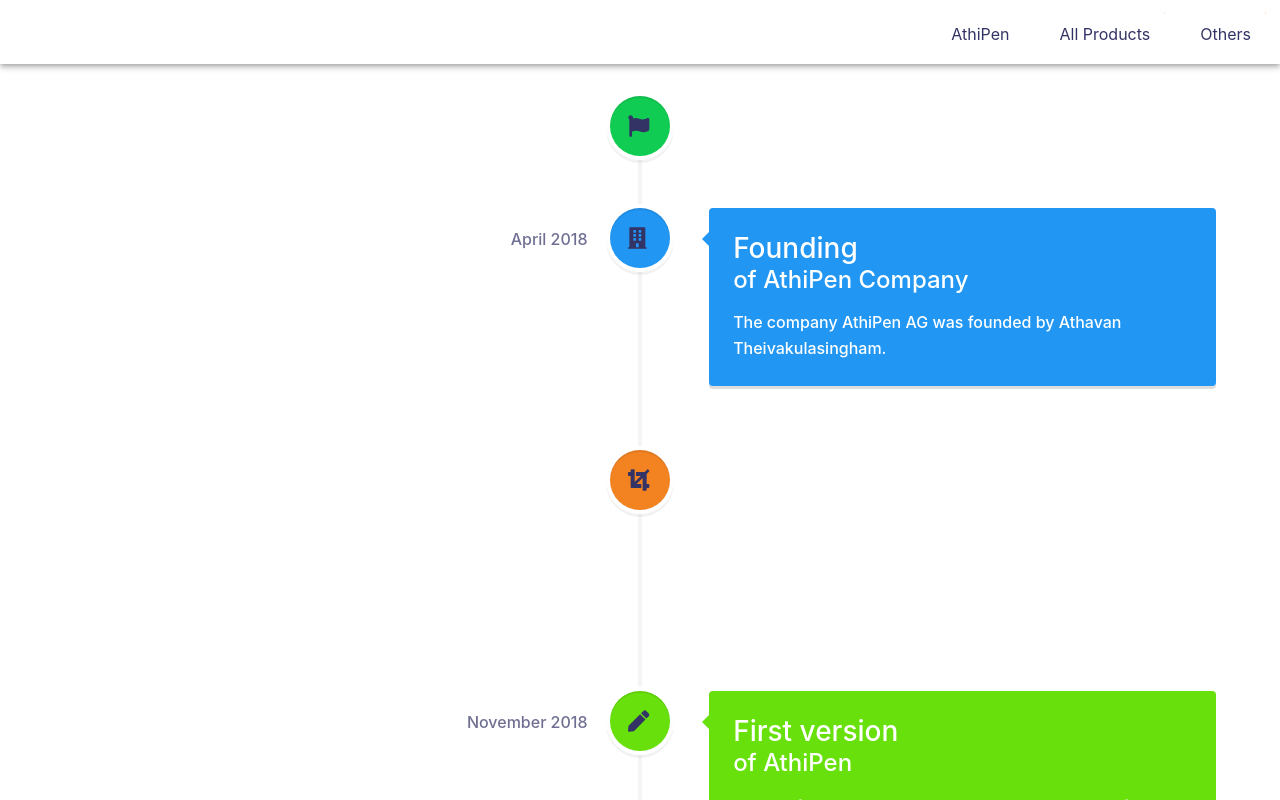
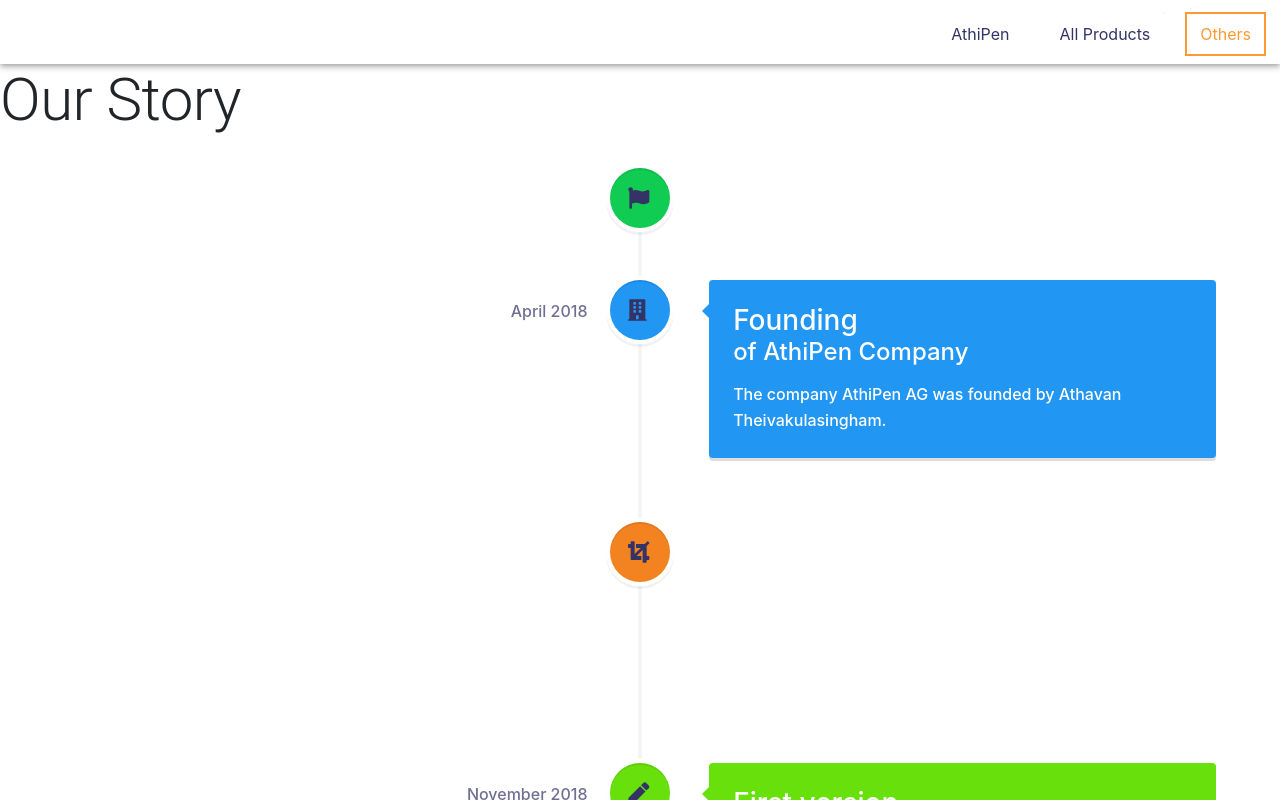
Before and after one commit to Athiiii/AthiPenPage, a React (Create React App) app: page /OurStory in a window 1280 px wide. Shown: the top 800 px of the page. Built offline with nearby package versions, Linux system fonts and the light colour scheme; what @fortawesome/fontawesome would draw is missing.

Commit message:
proper navigation display on accessing from all kinds of urls

```diff
--- a/src/components/Home.tsx
+++ b/src/components/Home.tsx
@@ -20,10 +20,9 @@
     const { location } = this.props;
     const currentKey = location.pathname.split('/')[1] || '/'
     const timeout = { enter: 300, exit: 200 }
-
     return (
       <div>
-        <Navigation />
+        <Navigation location={location} />
         <TransitionGroup component="main" className="page-main">
           <CSSTransition key={currentKey} timeout={timeout} classNames="fade" appear>
             <section className="page-main-inner">
--- a/src/components/Navigation.tsx
+++ b/src/components/Navigation.tsx
@@ -15,7 +15,11 @@
   othersClick: boolean;
 }
 
-export class Navigation extends Component<{}, INavigationState> {
+interface INavigationProps {
+  location: { pathname: string }
+}
+
+export class Navigation extends Component<INavigationProps, INavigationState> {
 
   public constructor(props, state: any) {
     super(props);
@@ -40,6 +44,7 @@
 
   public render(): React.ReactNode {
     const { selectedPage, anchorEl, othersClick } = this.state;
+    const { location } = this.props;
 
     return (
       <AppBar position="static" className="navigation">
@@ -47,7 +52,7 @@
           <Link to="/" onClick={this.setAthiPenPage}>
             <h6 className="navigation__link">
               <div
-                className={`navigation__link_href navLinkAnimation navLinkAnimation${selectedPage === 'AthiPen' ? '_focused' : ''}`}
+                className={`navigation__link_href navLinkAnimation navLinkAnimation${selectedPage === 'AthiPen' || (location.pathname.split('/')[1] || '/') === '/' ? '_focused' : ''}`}
               >
                 <span>AthiPen</span>
               </div>
@@ -55,7 +60,7 @@
           </Link>
           <Link to="/AllProducts" onClick={this.setAllProductsPage}>
             <h6 className="navigation__link">
-              <div className={`navigation__link_href navLinkAnimation navLinkAnimation${selectedPage === 'AllProducts' ? '_focused' : ''}`}>
+              <div className={`navigation__link_href navLinkAnimation navLinkAnimation${selectedPage === 'AllProducts' || (location.pathname.split('/')[1] || '/') === 'AllProducts' ? '_focused' : ''}`}>
                 <span>All Products</span>
               </div>
             </h6>
@@ -63,7 +68,7 @@
           <h6 className="navigation__link" aria-controls="others-menu" aria-haspopup="true">
             <div
               className={`pointer navigation__link_href navLinkAnimation navLinkAnimation${othersClick || selectedPage === 'ContactUs' || selectedPage === 'OurStory'
-                ? '_focused' : ''}`}
+              || (location.pathname.split('/')[1] || '/') === 'OurStory' || (location.pathname.split('/')[1] || '/') === 'Contact' ? '_focused' : ''}`}
               aria-controls="simple-menu"
               aria-haspopup="true"
               onClick={this.handleClick}
--- a/src/components/OurStory.tsx
+++ b/src/components/OurStory.tsx
@@ -5,6 +5,7 @@
 import { FontAwesomeIcon } from "@fortawesome/react-fontawesome";
 import { Color } from "../Enum/Color";
 import { faPen, faMoneyBill, faMedal, faBuilding, faCrop, faTag, faUsers, faFlag, faPenAlt, faTrophy, faViruses } from "@fortawesome/free-solid-svg-icons";
+import { Typography } from "@material-ui/core";
 
 export class OurStory extends Component {
     static displayName = OurStory.name;
@@ -12,6 +13,7 @@
     public render(): React.ReactNode {
         return (
             <div>
+                <Typography variant="h2">Our Story</Typography>
                 <VerticalTimeline className="timeline">
                     <VerticalTimelineElement
                         iconStyle={{ background: 'rgb(16, 204, 82)', color: '#fff' }}
```
